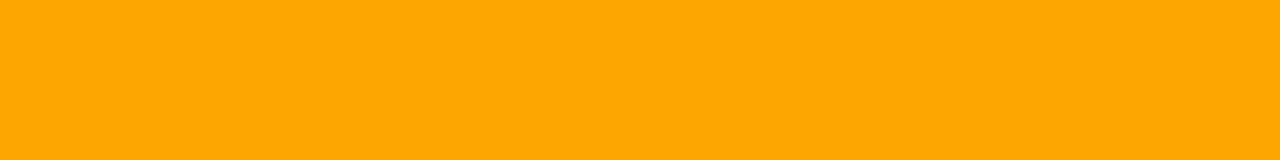
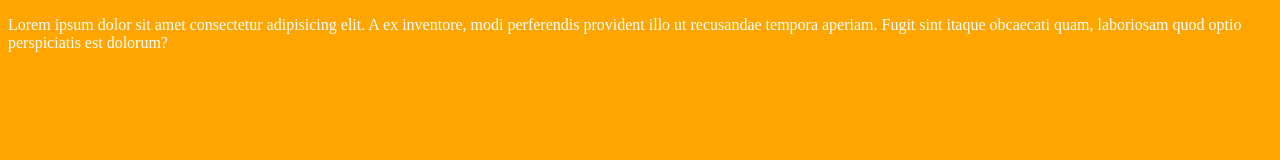
Before and after one commit to NachoGrane/clase-github, a plain HTML site: page index.html in a window 1280 px wide. Drawn offline with Linux system fonts and the light colour scheme.

Commit message:
agregue parrafo con estilo

```diff
--- a/estilos.css
+++ b/estilos.css
@@ -1,3 +1,7 @@
 body {
     background-color: orange;
 }
+
+p{
+    color: white
+}
--- a/index.html
+++ b/index.html
@@ -8,6 +8,6 @@
     <title>github</title>
 </head>
 <body>
-
+    <p> Lorem ipsum dolor sit amet consectetur adipisicing elit. A ex inventore, modi perferendis provident illo ut recusandae tempora aperiam. Fugit sint itaque obcaecati quam, laboriosam quod optio perspiciatis est dolorum?</p>
 </body>
 </html>
```
